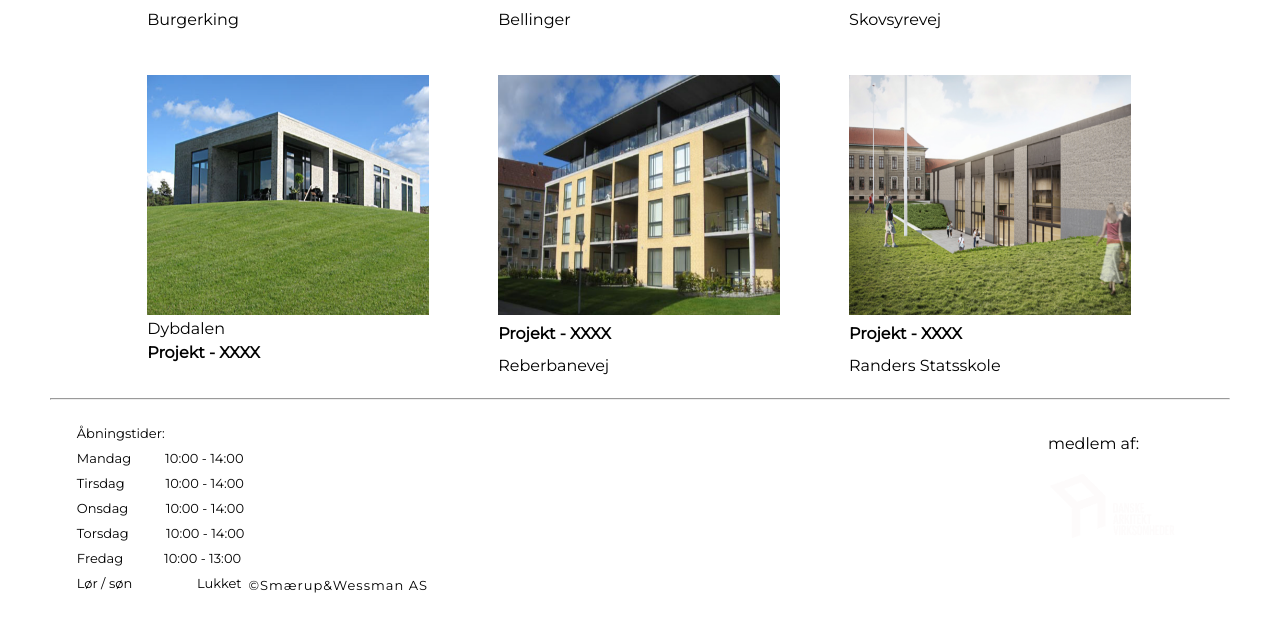
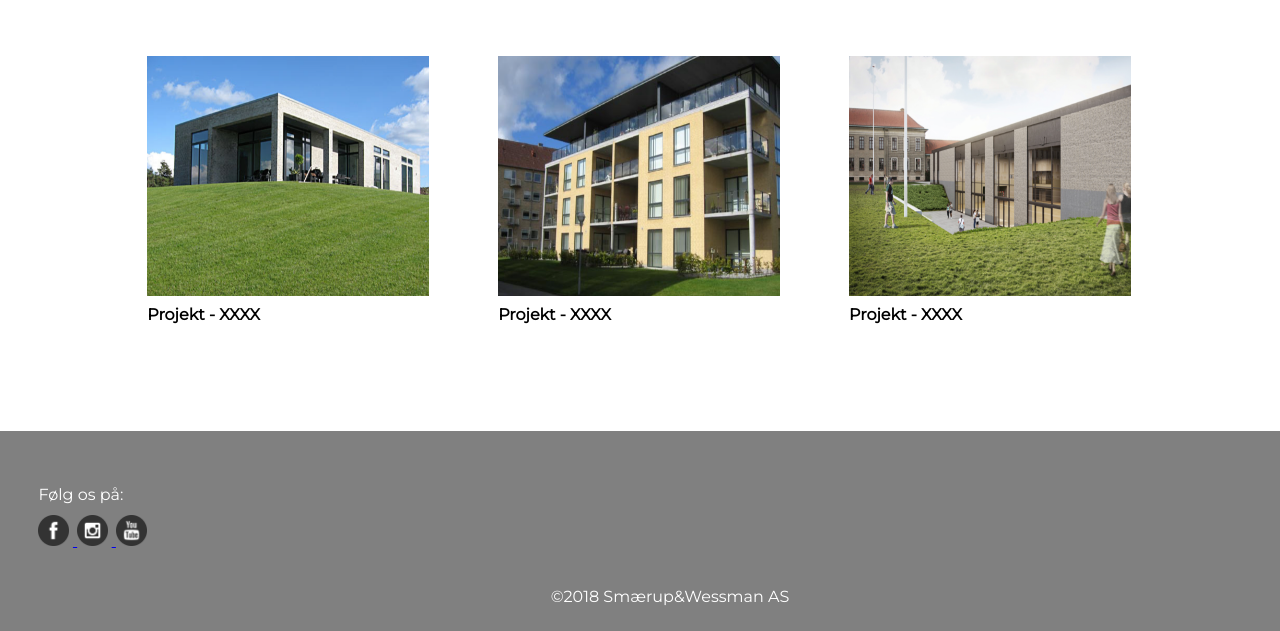
Before and after one commit to sim0n12345/swark, a plain HTML site: page projekter.html in a window 1280 px wide. Shown: the part 520-1151 px from the top of the page. Before the commit the page ends 1129 px from the top, so only its background shows below. Drawn offline with nearby package versions, Linux system fonts and the light colour scheme.

Commit message:
footer updates on all sites

```diff
--- a/css/styling.css
+++ b/css/styling.css
@@ -477,6 +477,14 @@
     font-family: 'Montserrat', sans-serif;
     margin-bottom: -30%
 }
+    .footer2 {
+    display: inline-block;
+    background-color: gray;
+    height: 200px;
+    width: 100%;
+    font-family: 'Montserrat', sans-serif;
+    margin-bottom: -20%
+}
 
 .column1,
 .column2,
@@ -501,7 +509,13 @@
 }
 
 .sociallogo {
-    margin-left: 20px;
+    margin-left: 3%;
 }
 
+    .allign{
+        margin-right: 1%;
+        margin-top: 1%;
+
+    }
+
 }
--- a/projekter.html
+++ b/projekter.html
@@ -65,9 +65,7 @@
             <img class="image projektsize" src="images/bk.png" alt="hus" width="22vw" height="30vh">
         </a>
              <div class="prospacing desc"><h2>Projekt - XXXX</h2></div>
-            <div class="middle">
-            <div class="text"> Burgerking</div>
-            </div>
+
 
         </div>
 
@@ -76,9 +74,7 @@
 
                  <img class="image projektsize" src="images/brille.png" alt="hus" width="22vw" height="30vh">
         <div class="prospacing desc"><h2>Projekt - XXXX</h2></div>
-                  <div class="middle2">
-            <div class="text"> Bellinger </div>
-            </div>
+
     </div>
 
 
@@ -86,9 +82,7 @@
 
             <img class="image projektsize" src="images/hu44.jpg" alt="hus" width="22vw" height="30vh">
         <div class="prospacing desc"><h2>Projekt - XXXX</h2></div>
-             <div class="middle3">
-            <div class="text"> Skovsyrevej </div>
-            </div>
+
     </div>
 
 
@@ -96,9 +90,7 @@
 
 
             <img class="image projektsize" src="images/hus7.png" alt="hus" width="22vw" height="30vh">
-            <div class="middle4">
-            <div class="text"> Dybdalen </div>
-            </div>
+
 
 
 
@@ -112,9 +104,7 @@
 
             <img class="image projektsize" src="images/pleje.png" alt="hus" width="22vw" height="30vh">
         <div class="prospacing desc"><h2>Projekt - XXXX</h2></div>
-          <div class="middle5">
-            <div class="text"> Reberbanevej </div>
-            </div>
+
 
 
 
@@ -127,9 +117,7 @@
 
            <img class="image projektsize" src="images/skole.png" alt="hus" width="22vw" height="30vh">
                    <div class="prospacing desc"><h2>Projekt - XXXX</h2></div>
-             <div class="middle6">
-            <div class="text"> Randers Statsskole </div>
-            </div>
+
 
 
             </div>
@@ -144,40 +132,40 @@
 
 
 
+<footer class="footer2">
+
+        <div class="column1">
 
 
-    <footer>
-         <br>
+        </div>
 
-    <div class="footis">
+        <div class="column2 sociallogo">
+            <br>
 
-  <div class="footer footprojekt">
-       <hr>
-      <p class="aabning">Åbningstider:
-Mandag          10:00 - 14:00
-Tirsdag            10:00 - 14:00
-Onsdag           10:00 - 14:00
-Torsdag           10:00 - 14:00
-Fredag            10:00 - 13:00
-Lør / søn                   Lukket  </p>
+            <p>Følg os på:<br>
 
-  <div class="copy">
-      <br>
-      <br>
-      <br>
-      <br>
-      <br>
-      <br>
-      <br>
-      <br>
-<p class="profiltek">©Smærup&Wessman AS</p>
-      </div>
-      <p class="footpic footmed">medlem af:</p>
-      <img class="footpic footpic2" src="images/dav.png" alt="danske av" width="10%">
+                 <a href="https://www.facebook.com" target="_blank">
 
-   </div>
+                <img class="allign" src="images/fb.png" alt="facebook logo" width="8%">
+                     </a>
+                <a href="https://www.instagram.com/sw.arkitekter/?hl=da" target="_blank">
+                <img class="allign" src="images/ig.png" alt="instagram logo" width="8%">
+                </a>
+                <a href="https://www.youtube.com/" target="_blank">
+                <img class="allign" src="images/yt.png" alt="youtube logo" width="8%">
+                </a>
+
+
+
+        </div>
+
+        <div class="column3 bottomright">
+              <p class="foottext">©2018 Smærup&Wessman AS</p>
     </div>
-</footer>
+
+
+
+    </footer>
 
            <script>
   $(document).ready(function() {
```
Also changed, not shown: boliger.html (+2 -6 lines), erhverv.html (+2 -6 lines), kontakt.html (+10 -3 lines), offentlig.html (+2 -6 lines), profil.html (+30 -25 lines), images/fb.png (added), images/ig.png (added), images/yt.png (added).
